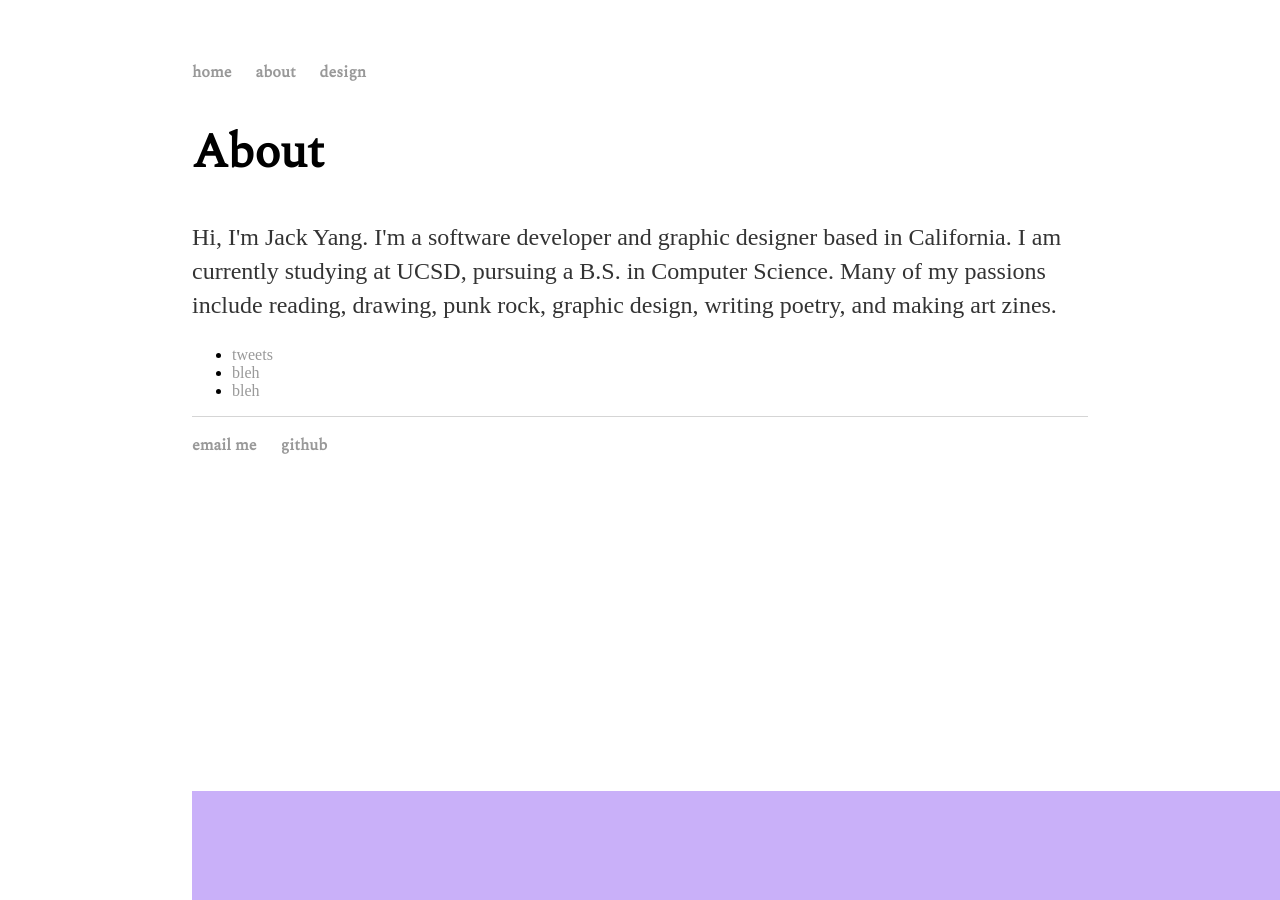
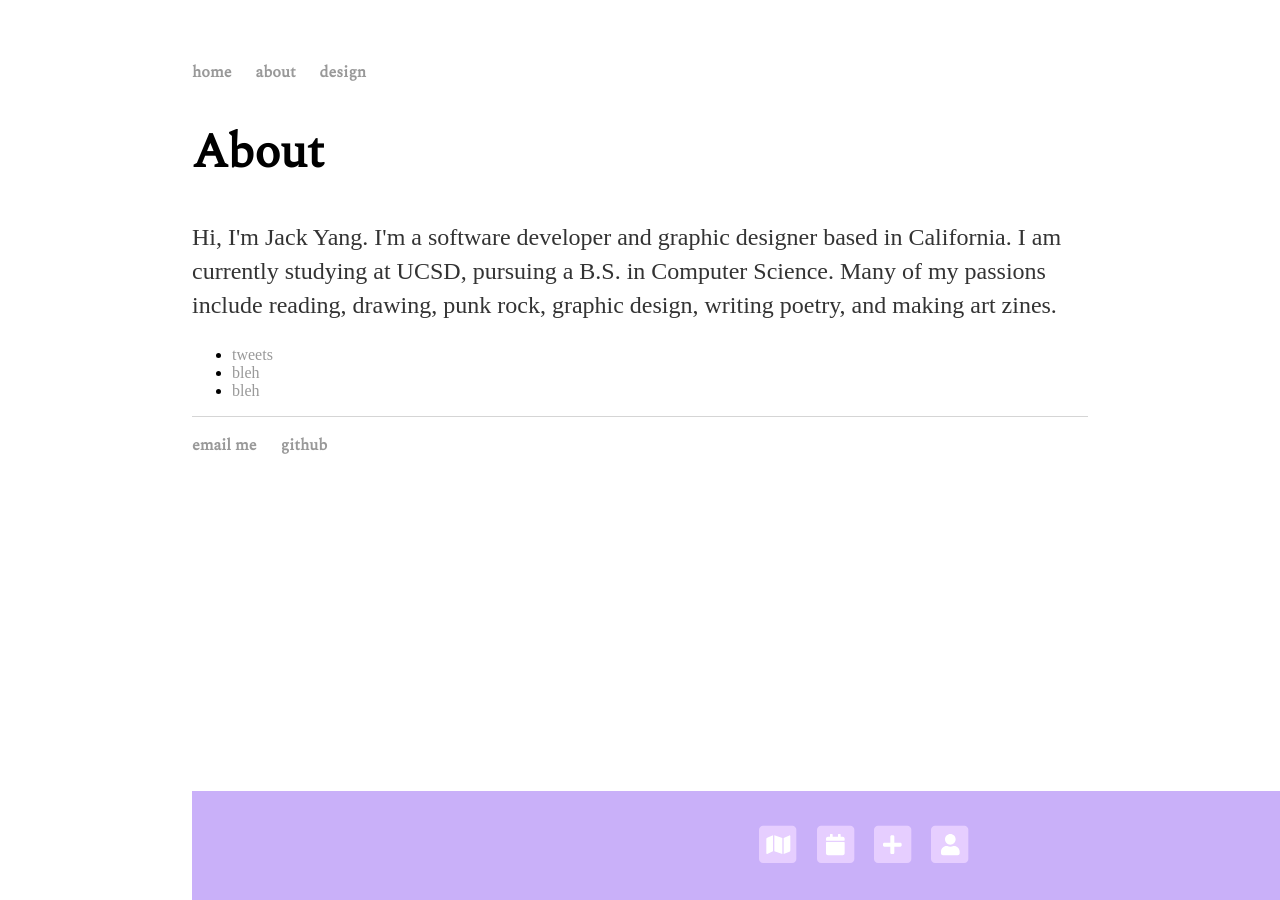
Before and after one commit to caIcutec/caIcutec.github.io, a Jekyll site: the page built from about/index.html, in a window 1280 px wide. Built offline with Jekyll 4.4.1, drawn with Linux system fonts in a browser that asks for light colours; nearby versions of some CDN libraries.

Commit message:
Update default.html

```diff
--- a/_layouts/default.html
+++ b/_layouts/default.html
@@ -1,5 +1,8 @@
 <!DOCTYPE html>
   <html>
+
+    <script defer src="https://use.fontawesome.com/releases/v5.4.1/js/all.js" integrity="sha384-L469/ELG4Bg9sDQbl0hvjMq8pOcqFgkSpwhwnslzvVVGpDjYJ6wJJyYjvG3u8XW7" crossorigin="anonymous"></script>
+
     <head>
       <link href="https://fonts.googleapis.com/css?family=Spectral&display=swap" rel="stylesheet">
       <title>{{ page.title}}</title>
```
